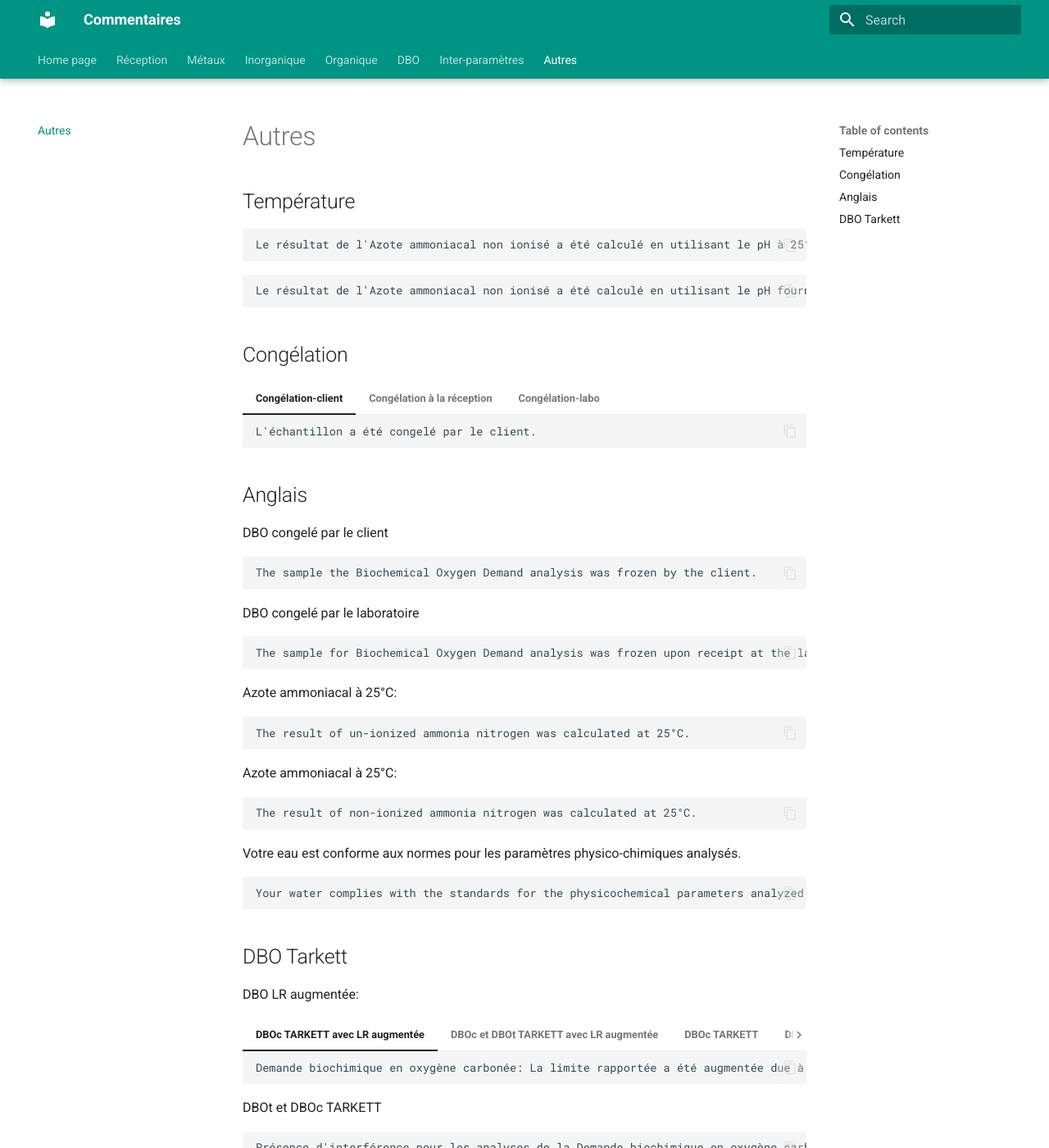
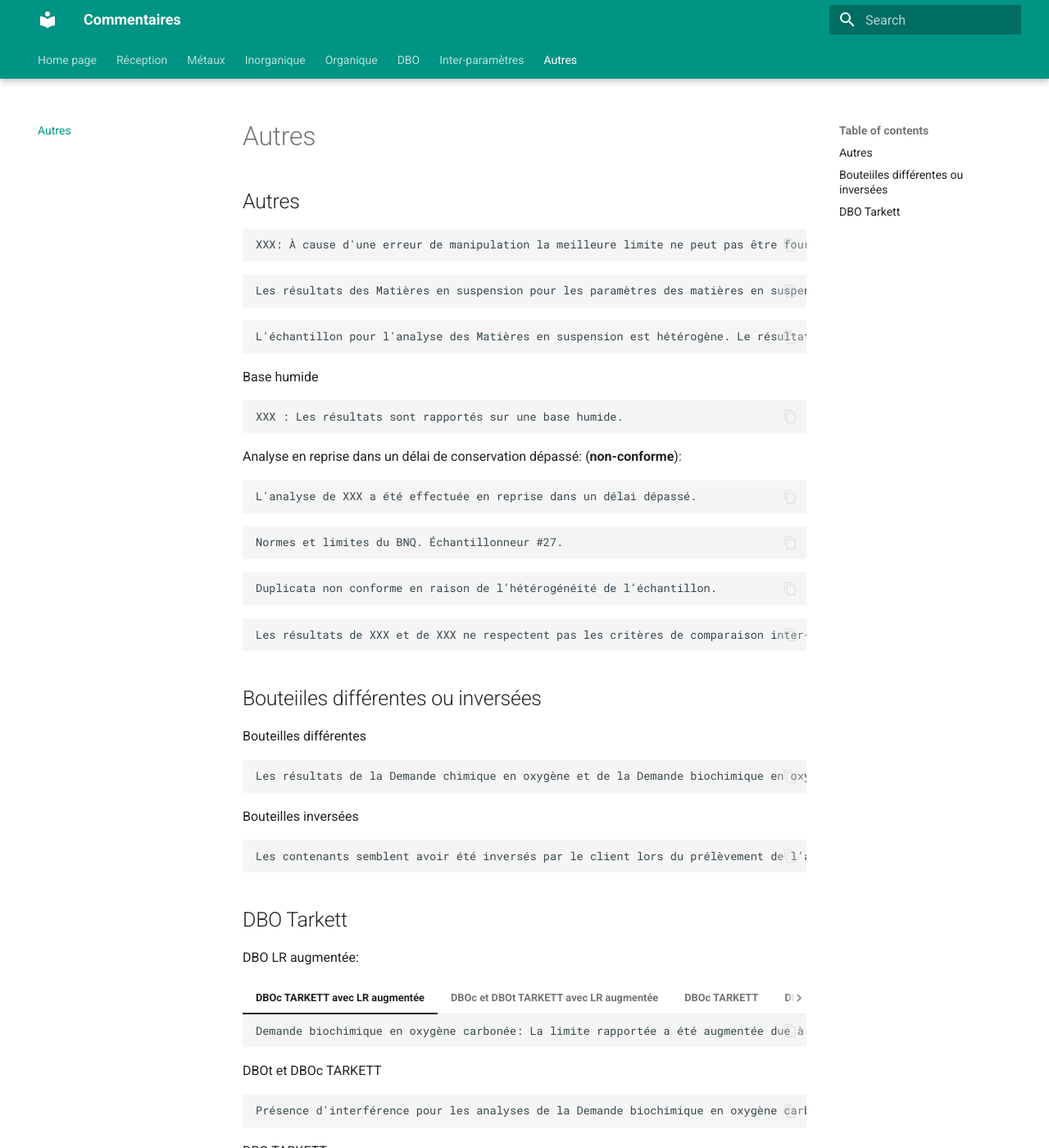
Before and after one commit to denisshragin/chemistry_comments, an MkDocs documentation site: the page built from docs/autres.md, in a window 1280 px wide and 1400 px high. Shown: the whole window at 82% size. Built offline with MkDocs 1.6.1 and Material for MkDocs 9.7.7, drawn with Linux system fonts in a browser that asks for light colours.

Commit message:
Some errors fixed

````diff
--- a/docs/autres.md
+++ b/docs/autres.md
@@ -1,47 +1,41 @@
-## Température
+
+## Autres
 ```
-Le résultat de l'Azote ammoniacal non ionisé a été calculé en utilisant le pH à 25°C.
+XXX: À cause d'une erreur de manipulation la meilleure limite ne peut pas être fournie.
+```
+```
+Les résultats des Matières en suspension pour les paramètres des matières en suspension et des matières en suspension et en suspension volatiles diffèrent, car ils ont été analysés sur deux bouteilles différentes.
+```
+```
+L'échantillon pour l'analyse des Matières en suspension est hétérogène. Le résultat le plus élevé a été transmis. Autres résultats obtenus: XX et XX.
 ```
 
+Base humide
 ```
-Le résultat de l'Azote ammoniacal non ionisé a été calculé en utilisant le pH fourni par le client.
+XXX : Les résultats sont rapportés sur une base humide.
+```
+Analyse en reprise dans un délai de conservation dépassé: (**non-conforme**):
+```
+L'analyse de XXX a été effectuée en reprise dans un délai dépassé.
+```
+```
+Normes et limites du BNQ. Échantillonneur #27.
+```
+```
+Duplicata non conforme en raison de l’hétérogénéité de l’échantillon.
+```
+```
+Les résultats de XXX et de XXX ne respectent pas les critères de comparaison inter-paramètres. Les résultats des 2 analyses ont été confirmés en reprise.
 ```
 
-## Congélation
-
-=== "Congélation-client"
-    ```
-    L'échantillon a été congelé par le client.
-    ```
-=== "Congélation à la réception"
-    ```
-    L'échantillon a été congelé à la réception au laboratoire afin de respecter le délai de conservation.
-    ```
-=== "Congélation-labo"
-    ```
-    L'échantillon a été congelé au laboratoire afin de respecter le délai de conservation.
-    ```
-
-## Anglais
-DBO congelé par le client
+## Bouteiiles différentes ou inversées
+Bouteilles différentes
 ```
-The sample the Biochemical Oxygen Demand analysis was frozen by the client.
+Les résultats de la Demande chimique en oxygène et de la Demande biochimique en oxygène ne respectent pas les critères de comparaison inter-paramètres. L'apparence de la matrice des deux bouteilles est différente
 ```
-DBO congelé par le laboratoire
+Bouteilles inversées
 ```
-The sample for Biochemical Oxygen Demand analysis was frozen upon receipt at the laboratory.
-```
-Azote ammoniacal à 25°C:
-```
-The result of un-ionized ammonia nitrogen was calculated at 25°C.
-```
-Azote ammoniacal à 25°C:
-```
-The result of non-ionized ammonia nitrogen was calculated at 25°C.
-```
-Votre eau est conforme aux normes pour les paramètres physico-chimiques analysés.
-```
-Your water complies with the standards for the physicochemical parameters analyzed.
+Les contenants semblent avoir été inversés par le client lors du prélèvement de l’affluent et de l’effluent pour le paramètre de XXX.
 ```
 
 ## DBO Tarkett
````
Also changed, not shown: docs/organique.md (+15 -5 lines).
